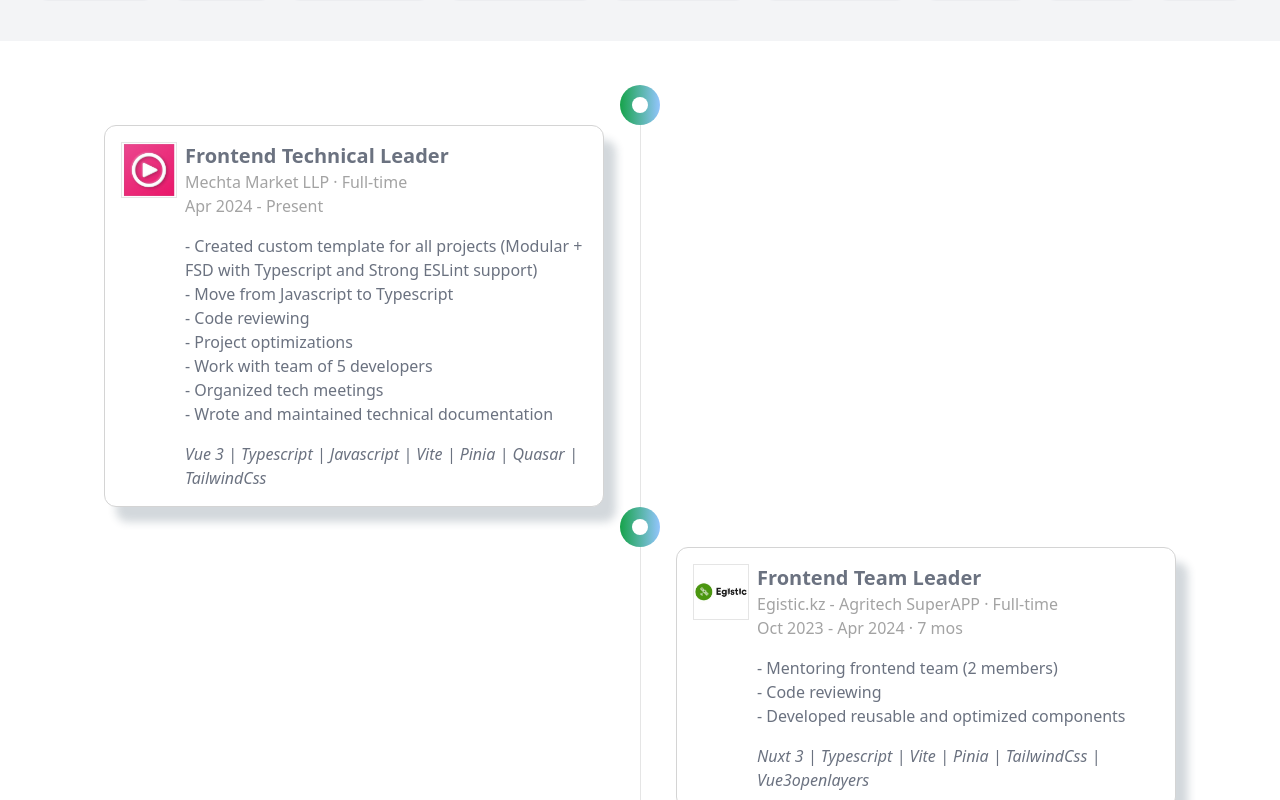
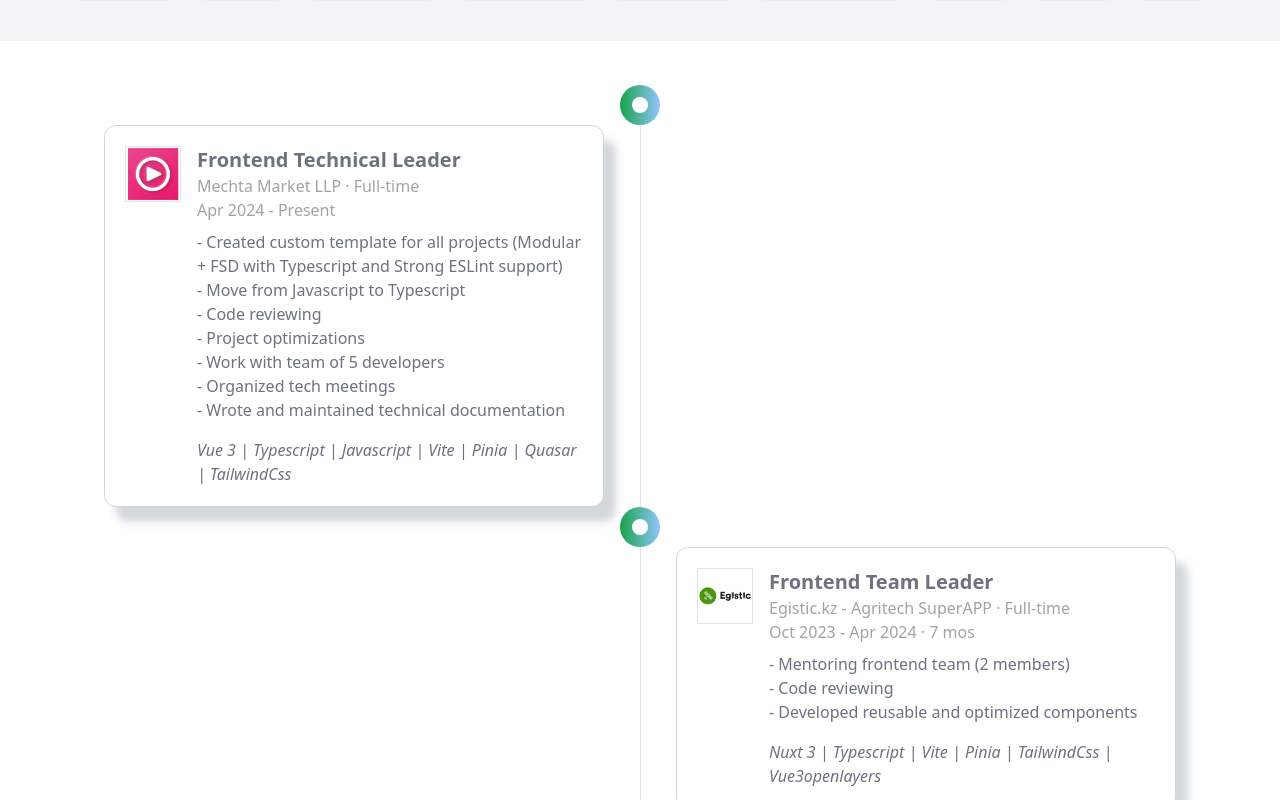
Before and after one commit to dropdead619/w4sted-portfolio-page, a Nuxt app: page / in a window 1280 px wide. Shown: the part 980-1780 px from the top of the page. Built offline with nearby package versions, Linux system fonts and the light colour scheme.

Commit message:
fix: neiceito-ui fixes (pepsiprod.)

```diff
--- a/components/blocks/AboutBlock.vue
+++ b/components/blocks/AboutBlock.vue
@@ -12,7 +12,8 @@
                 <div class="flex gap-2 items-center justify-center lg:justify-normal">
                     <span>{{ $t('aboutBlock.currentWork') }}:</span>
                     <UiBaseBadge class="flex gap-1 items-center">
-                        <NuxtImg src="/mechta-icon.png" width="24" height="24" alt="Mechta icon" /> Mechta.kz
+                        <NuxtImg src="/mechta-icon.png" width="24" height="24" alt="Mechta icon" /> <span
+                            class="dark:text-neutral-200">Mechta.kz</span>
                     </UiBaseBadge>
                 </div>
 
--- a/components/blocks/ProjectsBlock.vue
+++ b/components/blocks/ProjectsBlock.vue
@@ -1,6 +1,6 @@
 <template>
     <section id="projects" class="container mx-auto py-10">
-        <h3 class="text-3xl text-center mb-10">{{ t('myProjects') }}:</h3>
+        <h3 class="text-5xl font-bold text-center mb-10">{{ t('myProjects') }}</h3>
 
         <template v-for="project, i in projectsList" :key="project.id">
             <BlocksComponentsProjectItem :position="i % 2 === 0 ? 'right' : 'left'" :project="project" />
--- a/components/blocks/SkillsBlock.vue
+++ b/components/blocks/SkillsBlock.vue
@@ -5,7 +5,7 @@
             <ul class="flex flex-wrap justify-center gap-4 mx-auto w-fit">
                 <li v-for="skill in skillset" :key="skill.label">
                     <UiBaseBadge class="flex gap-2 items-center cursor-default">
-                        <component class="w-10" :is="skill.icon"></component>
+                        <component class="w-fit" :is="skill.icon"></component>
                         <span class="font-semibold">{{ skill.label }}</span>
                     </UiBaseBadge>
                 </li>
--- a/components/ui/BaseTimeline.vue
+++ b/components/ui/BaseTimeline.vue
@@ -18,7 +18,7 @@
                 'order-1': i % 2 === 0,
             }"></div>
 
-            <div class="relative flex gap-2 w-full p-4 mt-10 rounded-xl border border-neutral-300 bg-white md:w-[500px] transition-all duration-1000 ease-in-out"
+            <div class="relative flex gap-4 w-full p-5 mt-10 rounded-xl border border-neutral-300 bg-white md:w-[500px] transition-all duration-1000 ease-in-out"
                 :class="[
                     i % 2 !== 0 ? 'order-3' : '',
                     getAnimationClass(i),
@@ -35,7 +35,7 @@
                         <p class="text-neutral-400">{{ item.company }}</p>
                         <time class="text-neutral-400">{{ item.dates }}</time>
                     </div>
-                    <ul class="mt-4">
+                    <ul class="mt-2">
                         <li v-for="pointItem in item.mainPointsList">
                             - {{ pointItem }}
                         </li>
```
